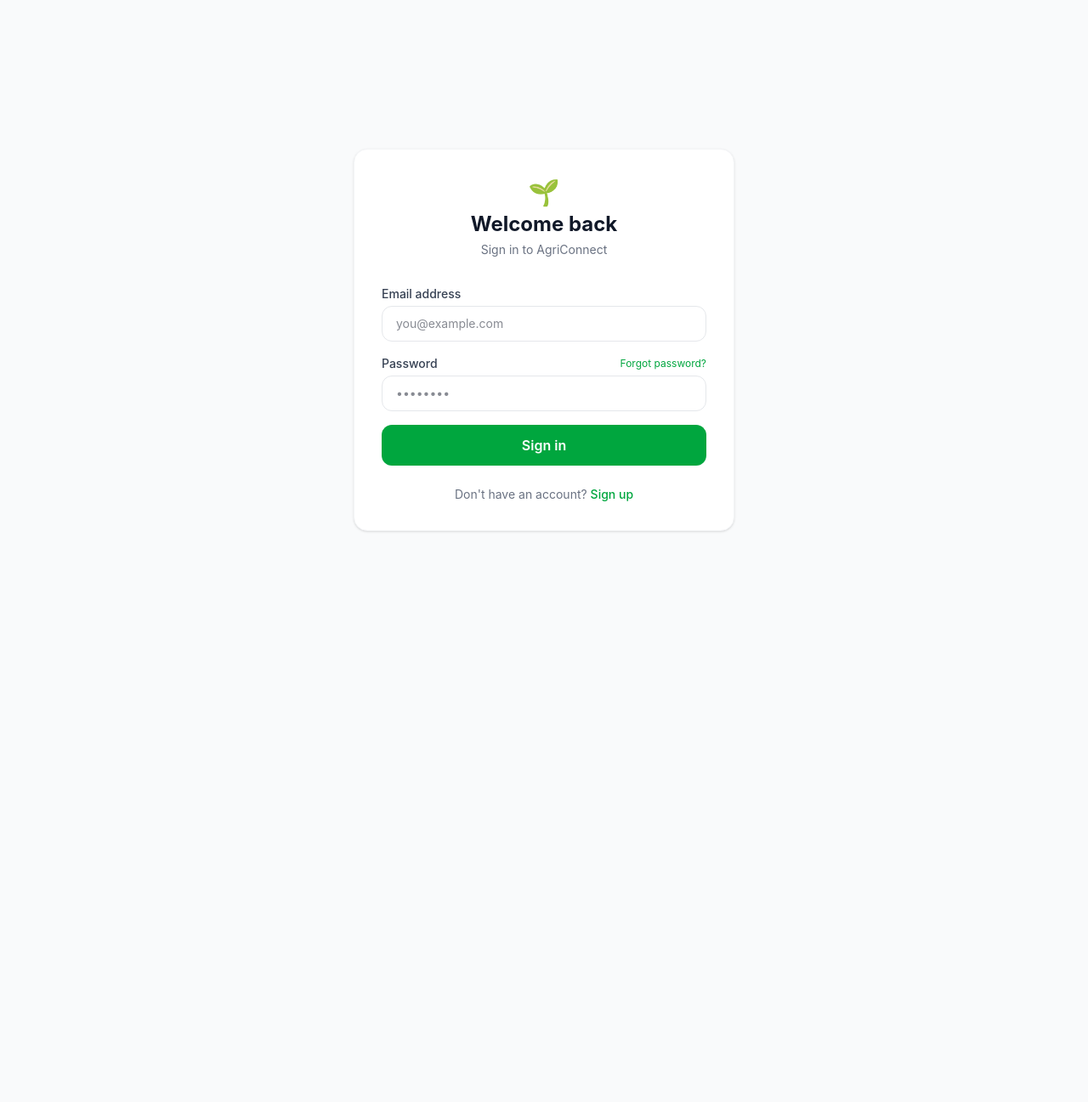
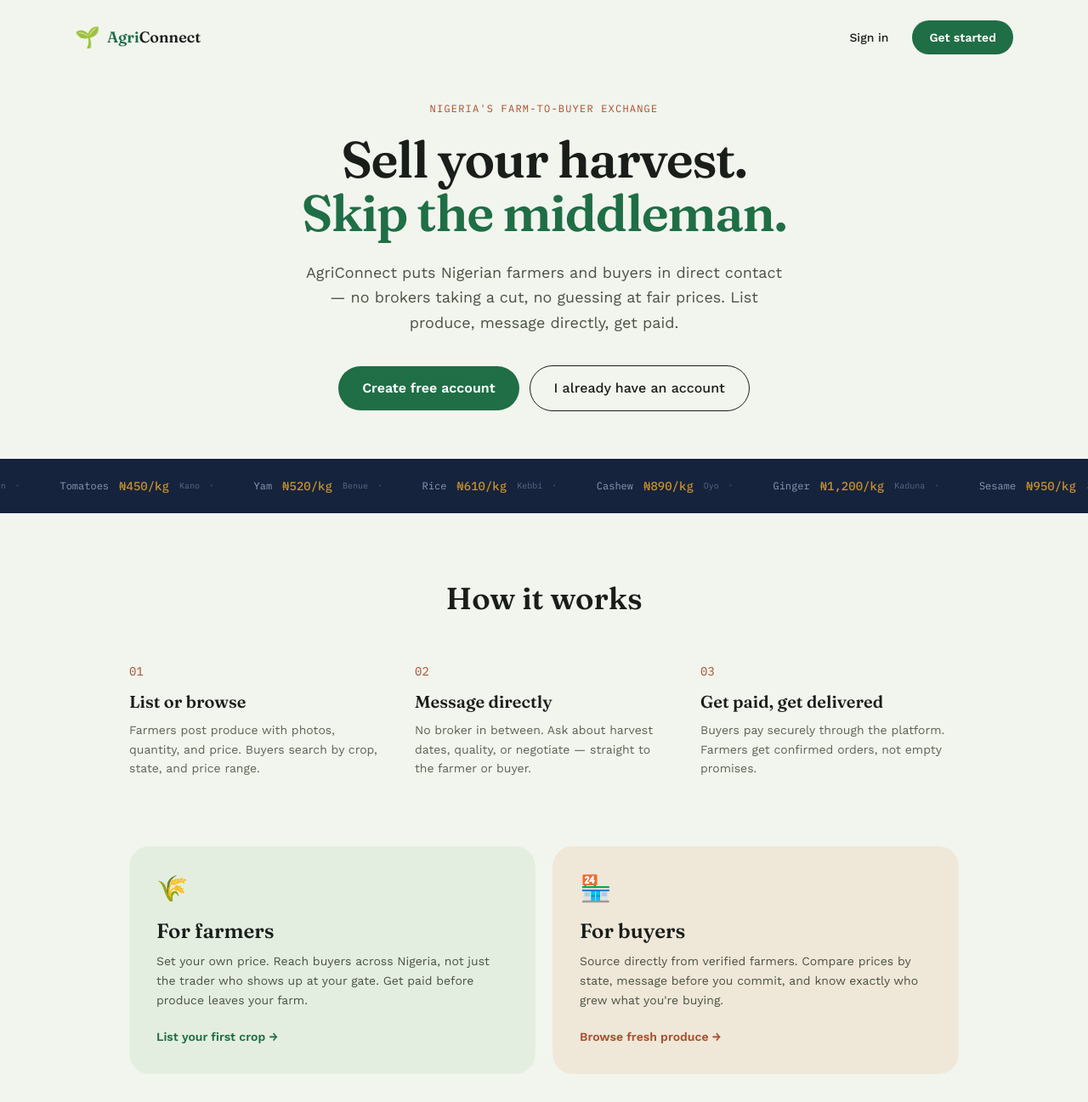
Before and after one commit to Oluwagbenga9999/AgriConnect, a React (Vite) app: page / in a window 1280 px wide. Before the commit this address led to /login. Shown: the top 1297 px of the page at 85% size. Before the commit the page ends 800 px from the top, so only its background shows below. Built offline with nearby package versions, Linux system fonts and the light colour scheme; no server answers.

Commit message:
Intergeated coversation section and landing page

```diff
--- a/index.html
+++ b/index.html
@@ -1,13 +1,21 @@
 <!doctype html>
 <html lang="en">
+
 <head>
   <meta charset="UTF-8" />
   <link rel="icon" type="image/svg+xml" href="/favicon.svg" />
+  <link rel="preconnect" href="https://fonts.googleapis.com" />
+  <link rel="preconnect" href="https://fonts.gstatic.com" crossorigin />
+  <link
+    href="https://fonts.googleapis.com/css2?family=Fraunces:opsz,wght@9..144,400;9..144,500;9..144,600;9..144,700&family=Work+Sans:wght@400;500;600;700&family=IBM+Plex+Mono:wght@400;500&display=swap"
+    rel="stylesheet" />
   <meta name="viewport" content="width=device-width, initial-scale=1.0" />
-    <title>agriconnect</title>
+  <title>AgriConnect — Sell your harvest. Skip the middleman.</title>
 </head>
+
 <body>
   <div id="root"></div>
   <script type="module" src="/src/main.tsx"></script>
 </body>
+
 </html>
--- a/src/App.tsx
+++ b/src/App.tsx
@@ -3,6 +3,7 @@
 import EditProfile from '@/pages/profile/EditProfile'
 import PublicProfile from '@/pages/profile/PublicProfile'
 import Navbar from '@/components/layout/Navbar'
+import Landing from '@/pages/home/Landing'
 import Login from '@/pages/auth/Login'
 import Register from '@/pages/auth/Register'
 import Dashboard from '@/pages/home/Dashboard'
@@ -13,8 +14,6 @@
 import Conversation from '@/pages/messages/Conversation'
 import ListingDetail from '@/pages/listings/ListingDetail'
 import OrderHistory from '@/pages/orders/OrderHistory'
-
-
 
 function AppLayout() {
   return (
@@ -30,10 +29,10 @@
 export default function App() {
   return (
     <Routes>
+      <Route path="/" element={<Landing />} />
       <Route path="/login" element={<Login />} />
       <Route path="/register" element={<Register />} />
       <Route element={<AppLayout />}>
-        <Route path="/" element={<Dashboard />} />
         <Route path="/dashboard" element={<Dashboard />} />
         <Route path="/profile" element={<PublicProfile />} />
         <Route path="/profile/edit" element={<EditProfile />} />
@@ -45,7 +44,6 @@
         <Route path="/messages/:id" element={<Conversation />} />
         <Route path="/listings/:id" element={<ListingDetail />} />
         <Route path="/orders" element={<OrderHistory />} />
-
       </Route>
     </Routes>
   )
--- a/src/index.css
+++ b/src/index.css
@@ -3,10 +3,32 @@
   --brand-green: #2E7D32;
   --brand-green-light: #4CAF50;
   --brand-blue: #1565C0;
+
+  /* Landing page palette */
+  --paper: #F2F5EE;
+  --indigo: #16233D;
+  --indigo-light: #1E2E4D;
+  --gold: #C9922B;
+  --crop-green: #1F6E45;
+  --rust: #A94E2C;
+  --ink: #1A1E1B;
 }
 * { box-sizing: border-box; }
 body {
-  font-family: Inter, system-ui, sans-serif;
+  font-family: 'Work Sans', system-ui, sans-serif;
   background-color: #f9fafb;
   color: #111827;
 }
+.font-display { font-family: 'Fraunces', Georgia, serif; }
+.font-mono-ticker { font-family: 'IBM Plex Mono', monospace; }
+
+@keyframes ticker-scroll {
+  0% { transform: translateX(0); }
+  100% { transform: translateX(-50%); }
+}
+.ticker-track {
+  animation: ticker-scroll 32s linear infinite;
+}
+@media (prefers-reduced-motion: reduce) {
+  .ticker-track { animation: none; }
+}
--- /dev/null
+++ b/src/pages/home/Landing.tsx
@@ -0,0 +1,173 @@
+import { Link } from 'react-router-dom'
+
+const TICKER_ITEMS = [
+  { crop: 'Maize', price: '₦380/kg', state: 'Kaduna' },
+  { crop: 'Cassava', price: '₦210/kg', state: 'Ogun' },
+  { crop: 'Tomatoes', price: '₦450/kg', state: 'Kano' },
+  { crop: 'Yam', price: '₦520/kg', state: 'Benue' },
+  { crop: 'Rice', price: '₦610/kg', state: 'Kebbi' },
+  { crop: 'Cashew', price: '₦890/kg', state: 'Oyo' },
+  { crop: 'Ginger', price: '₦1,200/kg', state: 'Kaduna' },
+  { crop: 'Sesame', price: '₦950/kg', state: 'Jigawa' },
+  { crop: 'Cocoa', price: '₦2,100/kg', state: 'Ondo' },
+  { crop: 'Plantain', price: '₦340/kg', state: 'Ogun' },
+]
+
+const HOW_IT_WORKS = [
+  {
+    n: '01',
+    title: 'List or browse',
+    body: 'Farmers post produce with photos, quantity, and price. Buyers search by crop, state, and price range.',
+  },
+  {
+    n: '02',
+    title: 'Message directly',
+    body: 'No broker in between. Ask about harvest dates, quality, or negotiate — straight to the farmer or buyer.',
+  },
+  {
+    n: '03',
+    title: 'Get paid, get delivered',
+    body: 'Buyers pay securely through the platform. Farmers get confirmed orders, not empty promises.',
+  },
+]
+
+export default function Landing() {
+  const doubledTicker = [...TICKER_ITEMS, ...TICKER_ITEMS]
+
+  return (
+    <div style={{ backgroundColor: 'var(--paper)' }} className="min-h-screen">
+      <header className="max-w-6xl mx-auto px-6 py-6 flex items-center justify-between">
+        <div className="flex items-center gap-2 font-semibold text-lg" style={{ color: 'var(--ink)' }}>
+          <span className="text-2xl">🌱</span>
+          <span className="font-display">
+            <span style={{ color: 'var(--crop-green)' }}>Agri</span>Connect
+          </span>
+        </div>
+        <div className="flex items-center gap-3">
+          <Link to="/login" className="text-sm font-medium px-4 py-2 rounded-full transition-colors"
+            style={{ color: 'var(--ink)' }}>
+            Sign in
+          </Link>
+          <Link to="/register"
+            className="text-sm font-semibold px-5 py-2.5 rounded-full text-white transition-transform hover:scale-[1.03]"
+            style={{ backgroundColor: 'var(--crop-green)' }}>
+            Get started
+          </Link>
+        </div>
+      </header>
+
+      <section className="max-w-4xl mx-auto px-6 pt-8 pb-14 text-center">
+        <p className="font-mono-ticker text-xs tracking-widest uppercase mb-5" style={{ color: 'var(--rust)' }}>
+          Nigeria's farm-to-buyer exchange
+        </p>
+        <h1 className="font-display text-[2.75rem] sm:text-6xl leading-[1.05] font-semibold tracking-tight"
+          style={{ color: 'var(--ink)' }}>
+          Sell your harvest.<br />
+          <span style={{ color: 'var(--crop-green)' }}>Skip the middleman.</span>
+        </h1>
+        <p className="mt-6 text-lg leading-relaxed max-w-xl mx-auto" style={{ color: '#4B5245' }}>
+          AgriConnect puts Nigerian farmers and buyers in direct contact — no
+          brokers taking a cut, no guessing at fair prices. List produce,
+          message directly, get paid.
+        </p>
+        <div className="mt-9 flex items-center justify-center gap-3 flex-wrap">
+          <Link to="/register"
+            className="text-base font-semibold px-7 py-3.5 rounded-full text-white transition-transform hover:scale-[1.03]"
+            style={{ backgroundColor: 'var(--crop-green)' }}>
+            Create free account
+          </Link>
+          <Link to="/login"
+            className="text-base font-medium px-7 py-3.5 rounded-full border transition-colors"
+            style={{ borderColor: 'var(--ink)', color: 'var(--ink)' }}>
+            I already have an account
+          </Link>
+        </div>
+      </section>
+
+      <section className="overflow-hidden py-4" style={{ backgroundColor: 'var(--indigo)' }}>
+        <div className="flex whitespace-nowrap ticker-track" style={{ width: 'max-content' }}>
+          {doubledTicker.map((item, i) => (
+            <div key={i} className="flex items-center gap-3 px-6 py-1 flex-shrink-0">
+              <span className="font-mono-ticker text-xs" style={{ color: '#8B9AB8' }}>{item.crop}</span>
+              <span className="font-mono-ticker text-sm font-medium" style={{ color: 'var(--gold)' }}>{item.price}</span>
+              <span className="font-mono-ticker text-[10px]" style={{ color: '#5A6987' }}>{item.state}</span>
+              <span style={{ color: '#3A4966' }}>·</span>
+            </div>
+          ))}
+        </div>
+      </section>
+
+      <section className="max-w-5xl mx-auto px-6 py-20">
+        <h2 className="font-display text-3xl sm:text-4xl font-semibold text-center mb-14" style={{ color: 'var(--ink)' }}>
+          How it works
+        </h2>
+        <div className="grid sm:grid-cols-3 gap-8">
+          {HOW_IT_WORKS.map((step) => (
+            <div key={step.n}>
+              <div className="font-mono-ticker text-sm mb-3" style={{ color: 'var(--rust)' }}>{step.n}</div>
+              <h3 className="font-display text-xl font-semibold mb-2" style={{ color: 'var(--ink)' }}>{step.title}</h3>
+              <p className="text-sm leading-relaxed" style={{ color: '#5C6354' }}>{step.body}</p>
+            </div>
+          ))}
+        </div>
+      </section>
+
+      <section className="max-w-5xl mx-auto px-6 pb-20">
+        <div className="grid sm:grid-cols-2 gap-5">
+          <div className="rounded-3xl p-8" style={{ backgroundColor: '#E4EEE0' }}>
+            <div className="text-3xl mb-4">🌾</div>
+            <h3 className="font-display text-2xl font-semibold mb-2" style={{ color: 'var(--ink)' }}>
+              For farmers
+            </h3>
+            <p className="text-sm leading-relaxed mb-5" style={{ color: '#4B5245' }}>
+              Set your own price. Reach buyers across Nigeria, not just the
+              trader who shows up at your gate. Get paid before produce leaves
+              your farm.
+            </p>
+            <Link to="/register" className="text-sm font-semibold hover:underline" style={{ color: 'var(--crop-green)' }}>
+              List your first crop →
+            </Link>
+          </div>
+          <div className="rounded-3xl p-8" style={{ backgroundColor: '#EFE7D8' }}>
+            <div className="text-3xl mb-4">🏪</div>
+            <h3 className="font-display text-2xl font-semibold mb-2" style={{ color: 'var(--ink)' }}>
+              For buyers
+            </h3>
+            <p className="text-sm leading-relaxed mb-5" style={{ color: '#4B5245' }}>
+              Source directly from verified farmers. Compare prices by state,
+              message before you commit, and know exactly who grew what
+              you're buying.
+            </p>
+            <Link to="/register" className="text-sm font-semibold hover:underline" style={{ color: 'var(--rust)' }}>
+              Browse fresh produce →
+            </Link>
+          </div>
+        </div>
+      </section>
+
+      <section className="py-16" style={{ backgroundColor: 'var(--indigo)' }}>
+        <div className="max-w-2xl mx-auto px-6 text-center">
+          <h2 className="font-display text-3xl sm:text-4xl font-semibold text-white mb-4">
+            Ready to trade direct?
+          </h2>
+          <p className="text-sm mb-8" style={{ color: '#9AA7C2' }}>
+            Free to join. No commission on your first sale.
+          </p>
+          <Link to="/register"
+            className="inline-block text-base font-semibold px-8 py-3.5 rounded-full transition-transform hover:scale-[1.03]"
+            style={{ backgroundColor: 'var(--gold)', color: 'var(--indigo)' }}>
+            Create your free account
+          </Link>
+        </div>
+      </section>
+
+      <footer className="max-w-6xl mx-auto px-6 py-10 flex items-center justify-between text-xs"
+        style={{ color: '#8A9182' }}>
+        <span>© {new Date().getFullYear()} AgriConnect Nigeria</span>
+        <div className="flex gap-2 items-center font-display font-semibold" style={{ color: 'var(--ink)' }}>
+          <span>🌱</span> AgriConnect
+        </div>
+      </footer>
+    </div>
+  )
+}
--- a/src/pages/listings/ListingDetail.tsx
+++ b/src/pages/listings/ListingDetail.tsx
@@ -102,7 +102,7 @@
       )}
       {farmerProfile && user?.id !== farmerProfile.id && (
         <Link
-          to={`/messages?to=${farmerProfile.id}&listing=${listing.id}`}
+          to={`/messages/${farmerProfile.id}?listing=${listing.id}`}
           className="w-full mt-3 flex items-center justify-center gap-2 border border-green-200 text-green-700 hover:bg-green-50 font-semibold py-3 rounded-xl transition-colors">
           💬 Message farmer
         </Link>
--- a/src/pages/profile/PublicProfile.tsx
+++ b/src/pages/profile/PublicProfile.tsx
@@ -67,7 +67,7 @@
                   Edit profile
                 </Link>
               ) : (
-                <Link to={`/messages?to=${resolvedId}`}
+                <Link to={`/messages/${resolvedId}`}
                   className="text-sm font-medium text-white bg-green-600 rounded-lg px-4 py-2 hover:bg-green-700">
                   💬 Send message
                 </Link>
```
Also changed, not shown: src/pages/home/Dashboard.tsx (+34 -15 lines). Lines whose indentation alone changed are shown as unchanged.
